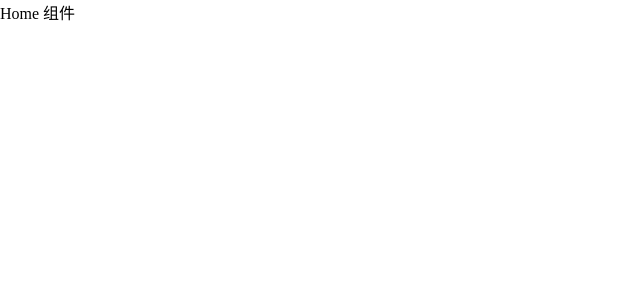
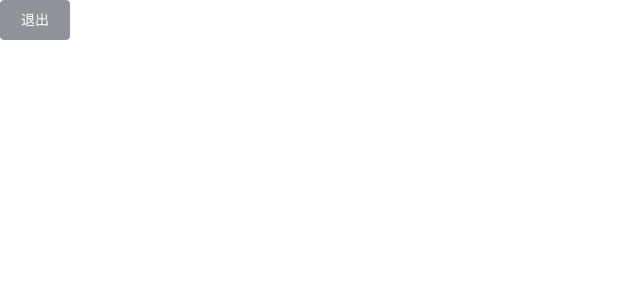
Before and after one commit to YIFENGSCOTT/vue_shop, a Vue app: page /#/home in a window 1280 px wide. Shown: the top 300 px of the page, without its empty margins (0-640 px from the left). Built offline with nearby package versions, Linux system fonts and the light colour scheme; sample sign-in values are in the browser's storage.

Commit message:
完成了登录

```diff
--- a/src/components/Home.vue
+++ b/src/components/Home.vue
@@ -1,11 +1,18 @@
 <template>
     <div>
-        Home 组件
+        <el-button type="info" @click="logout">退出</el-button>
     </div>
 </template>
 
 <script>
-export default {}
+export default {
+  methods: {
+    logout () {
+      window.sessionStorage.clear()
+      this.$router.push('/login')
+    }
+  }
+}
 </script>
 
 <style lang="less" scoped>
```
